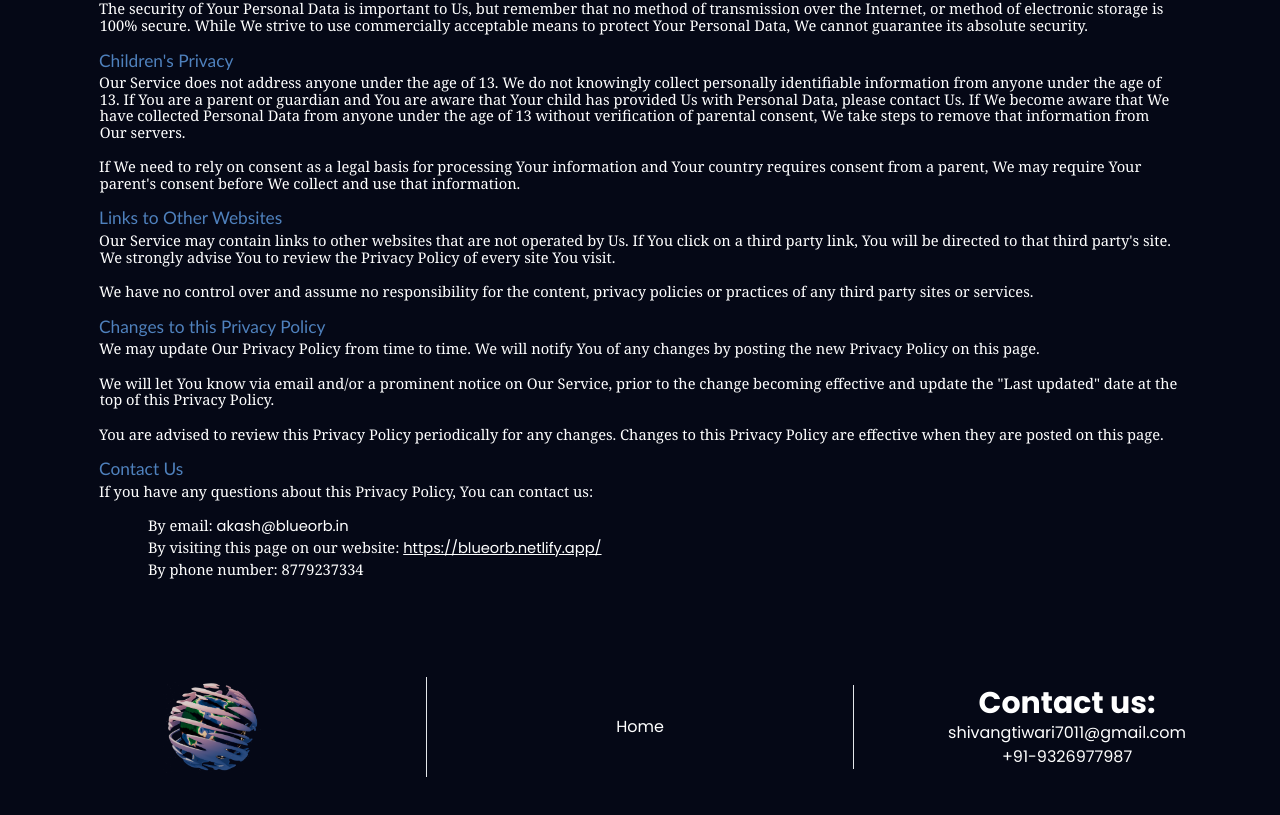
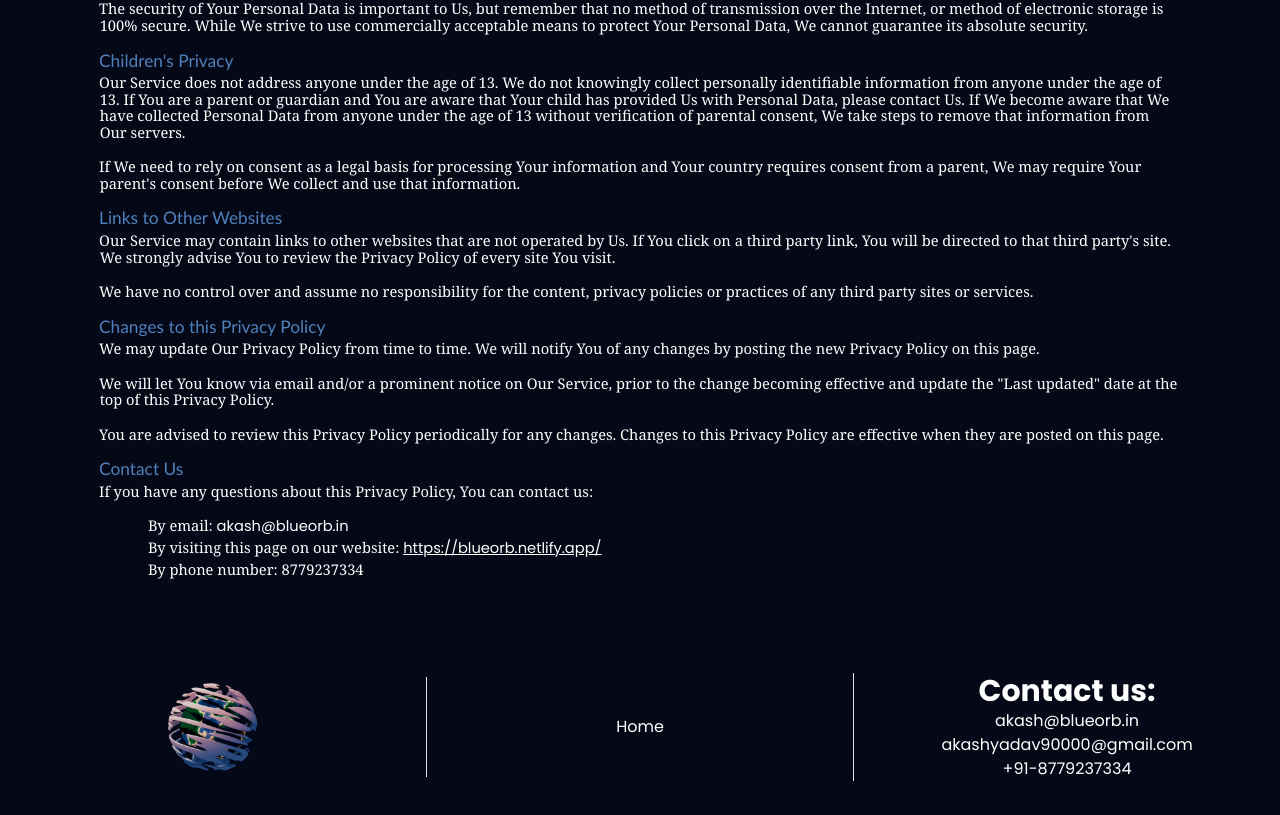
Before and after one commit to Akash-152000/BlueOrb, a React (Create React App) app: page /privacy-policy in a window 1280 px wide. Shown: the part 3468-4283 px from the top of the page. Built offline with nearby package versions, Linux system fonts and the light colour scheme.

Commit message:
Update Footer.jsx

```diff
--- a/src/components/Footer.jsx
+++ b/src/components/Footer.jsx
@@ -28,8 +28,9 @@ const Footer = (props) => {
         </div>
         <div className='flex flex-col border-l w-full items-center'>
           <span className='text-3xl font-bold'>Contact us:</span>
-          <span>shivangtiwari7011@gmail.com</span>
-          <span>+91-9326977987</span>
+          <span>akash@blueorb.in</span>
+          <span>akashyadav90000@gmail.com</span>
+          <span>+91-8779237334</span>
         </div>
       </div>
     </>
```
